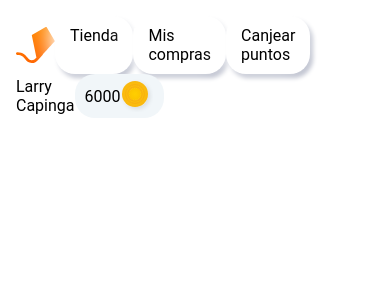
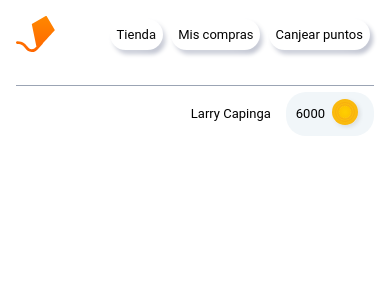
Before and after one commit to maferjimnez/proyecto-reward-store, a React (Create React App) app: page / in a window 390 px wide. Shown: the top 300 px of the page. Built offline with nearby package versions, Linux system fonts and the light colour scheme.

Commit message:
Agrego estilos con responsive de Header y Navbar

```diff
--- a/src/components/Header.jsx
+++ b/src/components/Header.jsx
@@ -12,24 +12,40 @@ const HeaderConteiner = styled.header`
     display: flex;
     justify-content: space-between;
 
-    @media (min-width: 320px) {
+    @media (max-width: 768px) {
+        height: 18vh;
         padding: 1rem;
         flex-direction: column;
+        font-size: 13px;
     };
 `;
 
 const LeftConteiner = styled.div`
-    width: 40%;
+    width: 35%;
     display: flex;
     justify-content: space-between;
 
+    @media (max-width: 768px){
+        width: 100%;
+    }
 `;
 
 const UserInfo = styled.div`
-    width: 18%;
+    width: 16%;
     display: flex;
     justify-content: space-between;
     align-items: center;
+
+    @media (max-width: 768px){
+        width: 100%;
+        border-top: 1px solid ${variables.darkerGray};
+        padding-top: 6px;
+        justify-content: flex-end;
+
+        p{
+            margin-right: 15px;
+        }
+    }
 `;
 
 const UserCoins = styled.div`
@@ -38,6 +54,10 @@ const UserCoins = styled.div`
     background-color: ${variables.gray};
     display: flex;
     align-items: center;
+
+    span{
+        margin-right: 5px;
+    }
 `;
 
 function Header () {
--- a/src/components/Navbar.jsx
+++ b/src/components/Navbar.jsx
@@ -5,9 +5,13 @@ import variables from '../styles/variables';
 
 
 const NavbarConteiner = styled.nav`
-    width: 75%;
+    width: 80%;
     display: flex;
     align-items: center;
+
+    @media (max-width: 768px){
+        width: 75%
+    }
 `;
 
 const NavbarList = styled.ul`
@@ -22,6 +26,10 @@ const NavbarItems = styled.li`
     background-color: ${variables.white};
     border-radius: 20px;
     box-shadow: -5px -5px 20px ${variables.white}, 3px 4px 4px ${variables.colorShadow};
+
+    @media (max-width: 768px){
+        padding: 8px 7px;
+    }
 `;
 
 function Navbar () {
--- a/src/styles/variables.js
+++ b/src/styles/variables.js
@@ -3,6 +3,7 @@ const variables = {
     secondayBlue: '#b2fcff',
     lightBackground: '#ecfcff',
     gray: '#f1f6f9',
+    darkerGray: '#9ba4b4',
     white: '#ffff',
     colorShadow: '#babecc'
 };
```
